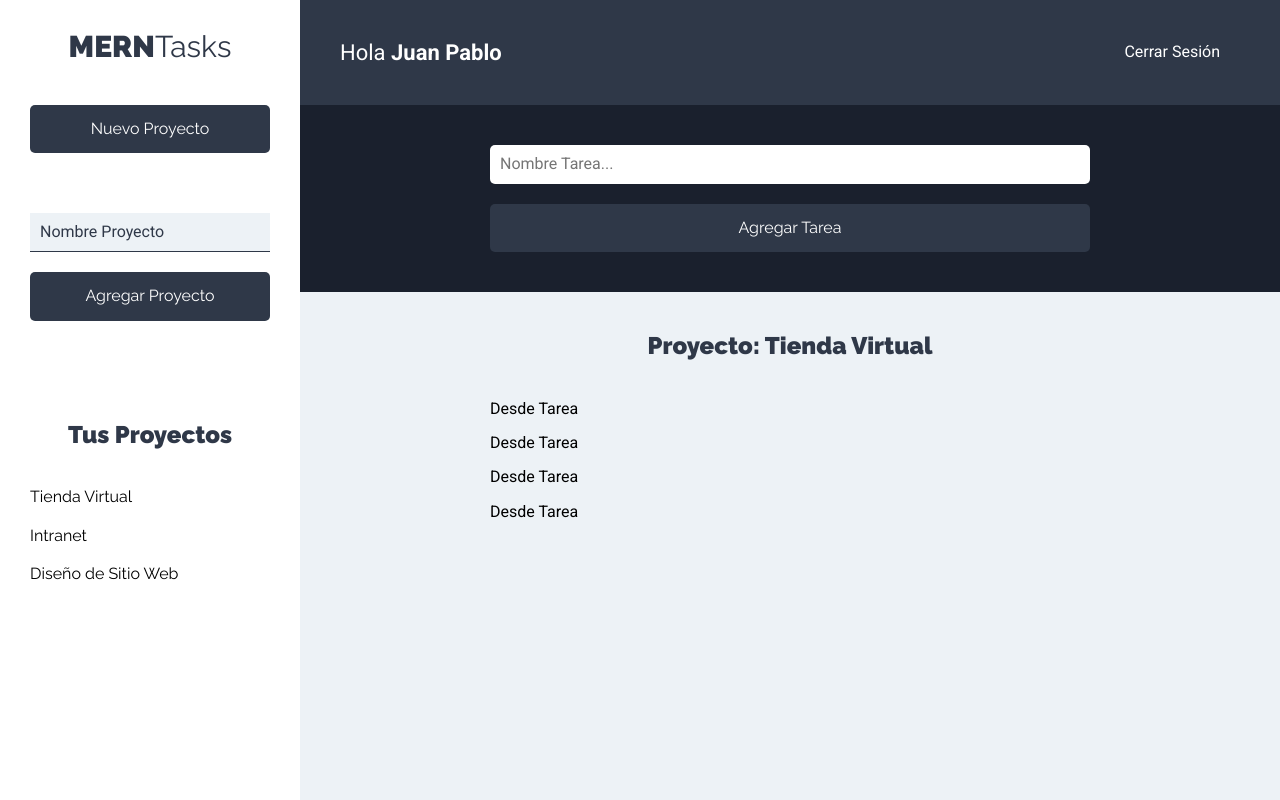
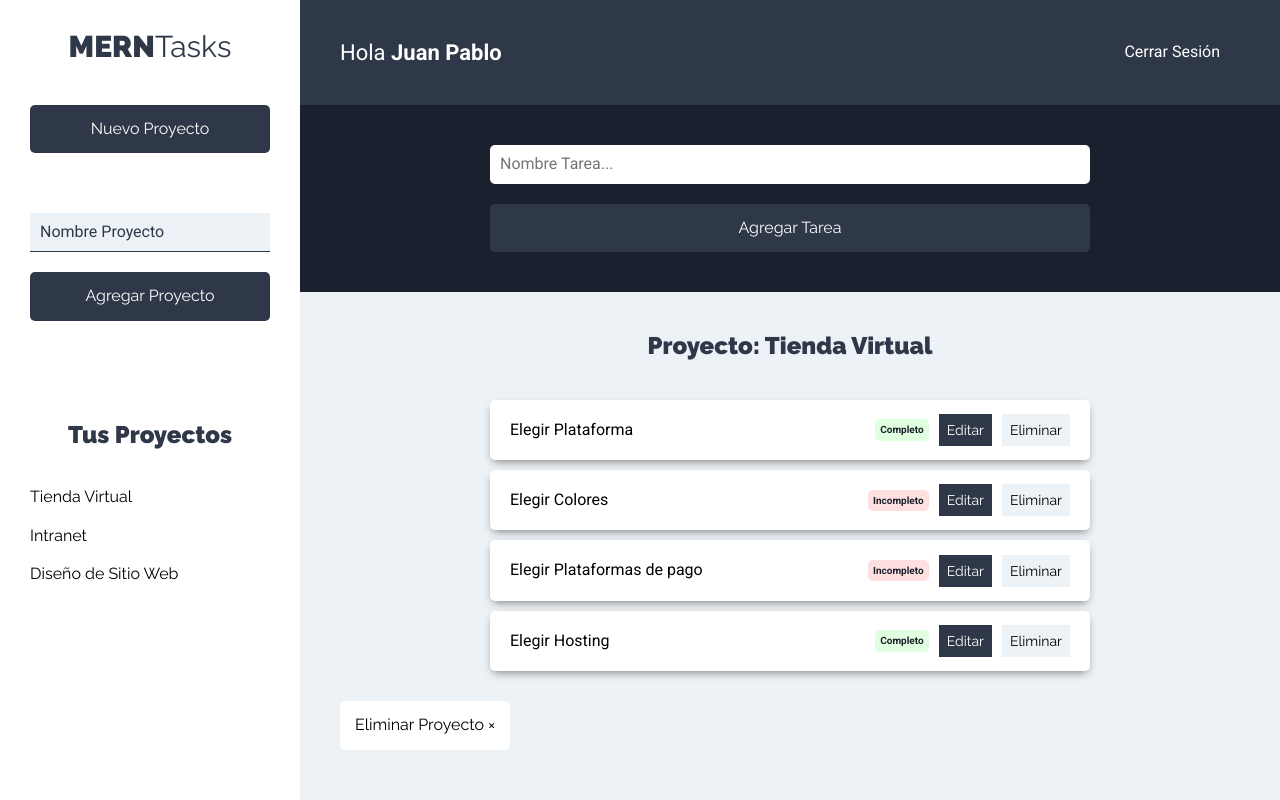
Before and after one commit to javierc22/mern-tasks-client, a React (Create React App) app: page /proyectos in a window 1280 px wide. Built offline with nearby package versions, Linux system fonts and the light colour scheme.

Commit message:
Trabajando con la interfaz de Tareas

```diff
--- a/src/components/tasks/ListTasks.jsx
+++ b/src/components/tasks/ListTasks.jsx
@@ -24,6 +24,12 @@ const ListTasks = () => {
           ))
         }
       </ul>
+      <button
+        type="button"
+        className="j-btn j-btn-delete"
+      >
+        Eliminar Proyecto &times;
+      </button>
     </Fragment>
   );
 }
--- a/src/components/tasks/Task.jsx
+++ b/src/components/tasks/Task.jsx
@@ -1,8 +1,40 @@
 import React from 'react';
 
-const Task = () => {
+const Task = ({task}) => {
   return (
-    <p>Desde Tarea</p>
+    <li className="j-task j-shadow">
+      <p>{task.name}</p>
+
+      <div className="j-status">
+        {task.status ?
+          (
+            <button
+              type="button"
+              className="j-complete"
+            >Completo</button>
+          )
+        :
+          (
+            <button
+              type="button"
+              className="j-incomplete"
+            >Incompleto</button>
+          )
+        }
+      </div>
+
+      <div className="j-actions">
+        <button
+          type="button"
+          className="j-btn j-btn-primary"
+        >Editar</button>
+
+        <button
+          type="button"
+          className="j-btn j-btn-secondary"
+        >Eliminar</button>
+      </div>
+    </li>
   );
 }
 
--- a/src/index.css
+++ b/src/index.css
@@ -74,6 +74,11 @@ a {
 .j-btn-secondary {
   background-color: var(--grey1);
 }
+
+.j-btn-delete {
+  background-color: var(--white);
+}
+
 .j-btn-block {
   display: block;
   width: 100%;
@@ -212,7 +217,7 @@ aside  {
   -moz-box-shadow: 0px 6px 11px -8px rgba(0,0,0,0.9);
   box-shadow: 0px 6px 11px -8px rgba(0,0,0,0.9);
 }
-.j-task .acciones .j-btn:first-of-type {
+.j-task .j-actions .j-btn:first-of-type {
   margin-right: 1rem;
 }
 .j-task p {
```
